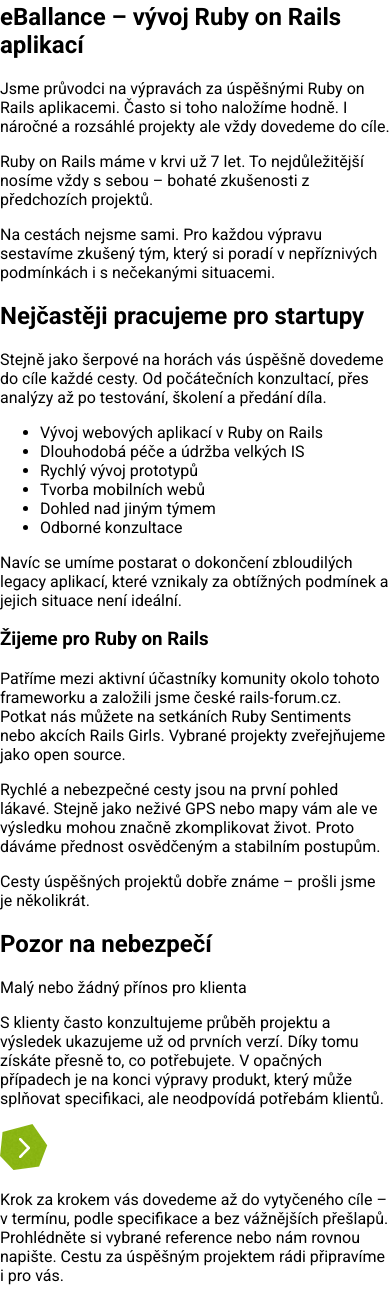
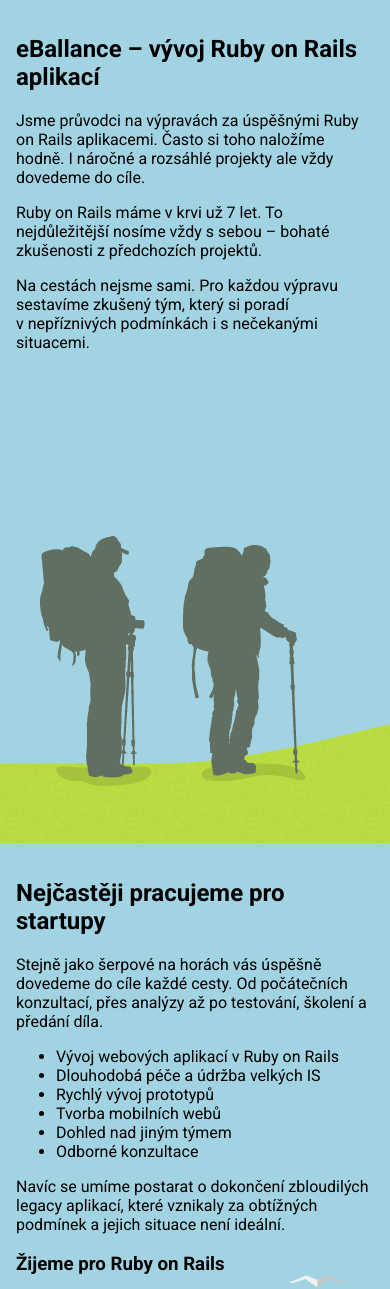
Before and after one commit to pajasevi/e-balance, a website: page index.html in a window 390 px wide. Shown: the part 148-1437 px from the top of the page. Drawn offline with Linux system fonts and the light colour scheme; files that its build step writes are made by us from their sources.

Commit message:
responsive enhancments

```diff
--- a/js/main.js
+++ b/js/main.js
@@ -73,6 +73,9 @@
   if ($(window).innerWidth() > 991) {
     EB.initCarousel();
   }
+  else {
+    $('section').css('min-height', $(window).innerHeight());
+  }
 });
 $(window).on('load', function() {
   EB.loadJump();
--- a/less/styles.less
+++ b/less/styles.less
@@ -48,6 +48,28 @@
   &.icon-home {
     background-image: data-uri('../img/icon-home.png');
   }
+}
+
+section{
+  padding: 1em;
+  background-repeat: no-repeat;
+  background-position: center bottom;
+}
+
+#kdo-jsme {
+  background-image: url('../img/page1-small.png');
+}
+
+#co-umime {
+  background-image: url('../img/page2-small.png');
+}
+
+#jak-pracujeme {
+  background-image: url('../img/page3-small.png');
+}
+
+#co-jsme-dokazali {
+  background-image: url('../img/page4-small.png');
 }
 
 @media screen and (min-width: 991px) {
```
Also changed, not shown: css/main.css, js/main.min.js.
